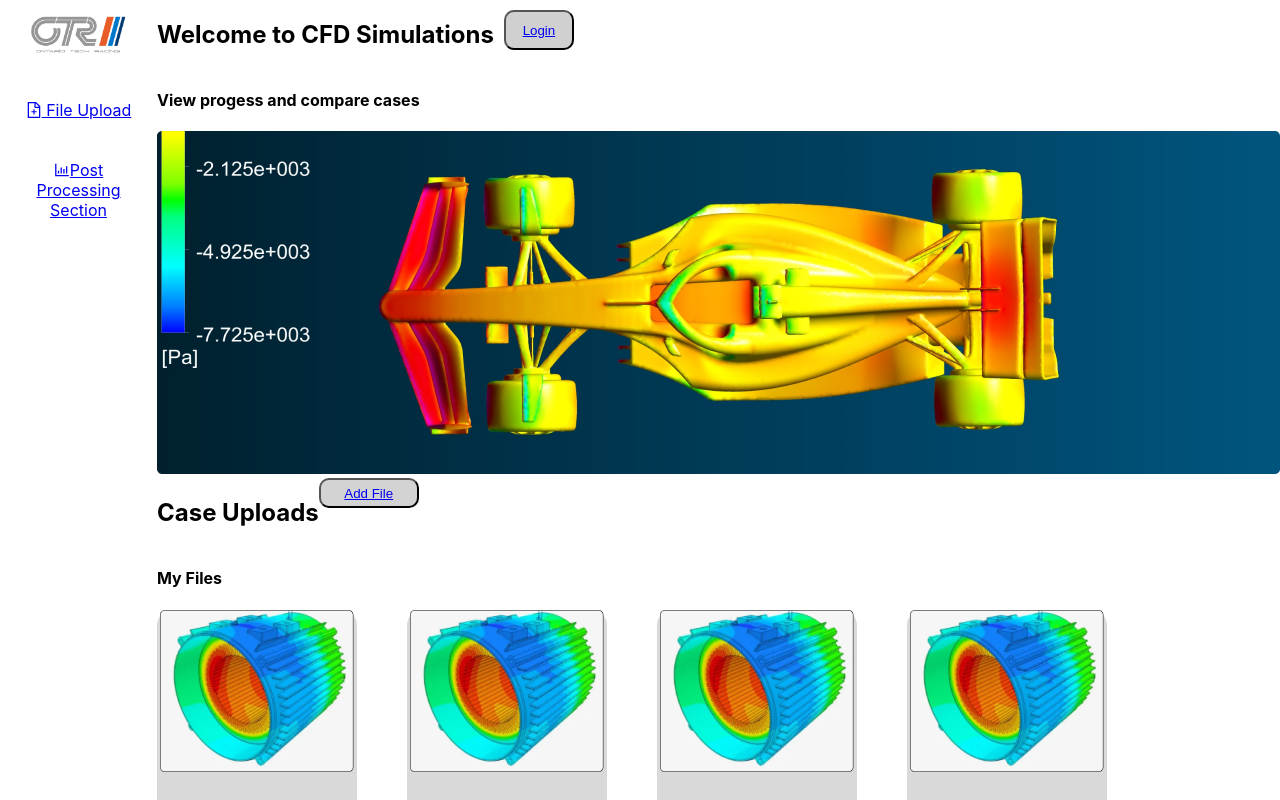
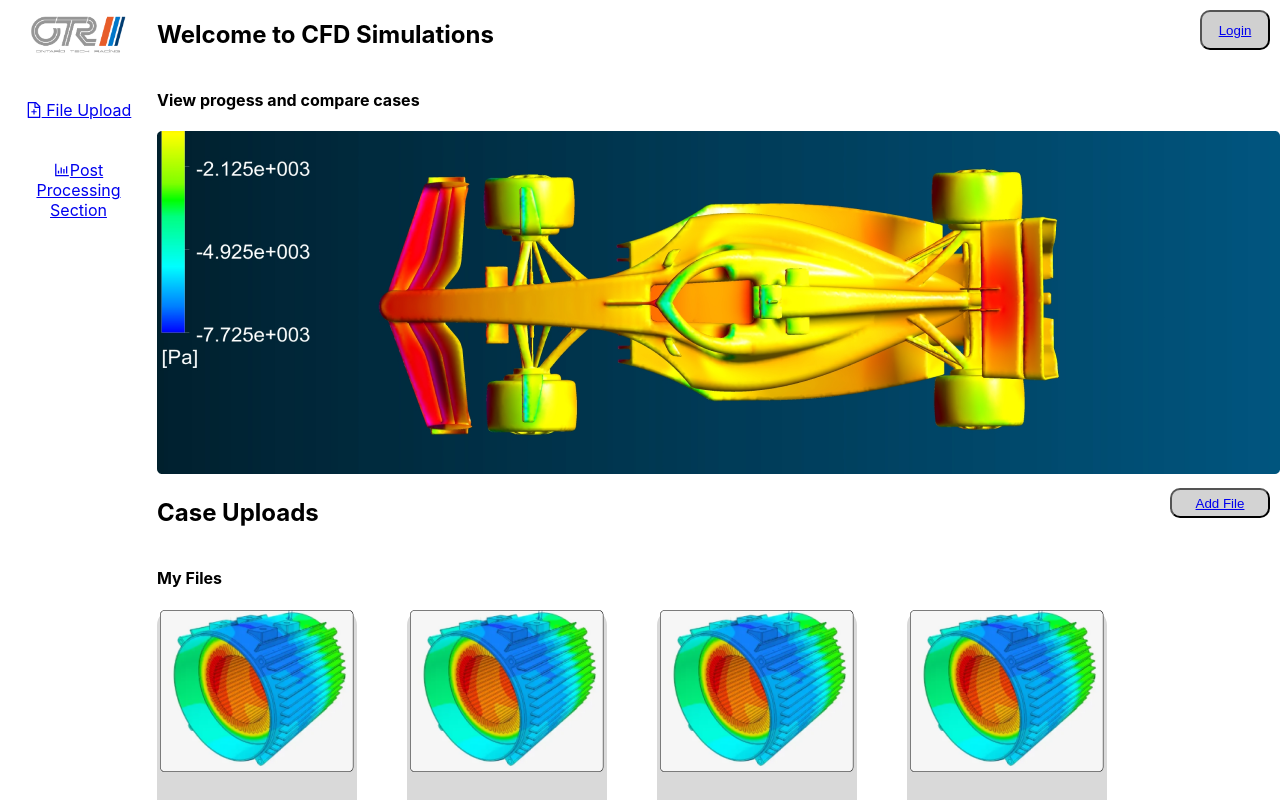
Before and after one commit to OntarioTechRacing/job_manager, a React (Create React App) app: page / in a window 1280 px wide. Shown: the top 800 px of the page. Built offline with nearby package versions, Linux system fonts and the light colour scheme.

Commit message:
Updated dashboard

```diff
--- a/src/App.css
+++ b/src/App.css
@@ -100,13 +100,17 @@
   flex-direction:column;
 }
 
-.login-btn{
+.login-container{
+  margin:10px;
+  margin-left:auto;
+}
+
+.login-btn {
   width:70px;
   height:40px;
   background-color:#D0D0D0;
   border-radius:10px;
   color:black;
-  margin:10px;
 }
 
 /* ------------ NEW ACCOUNT ---------*/
@@ -263,6 +267,8 @@
   background-color:lightgray;
   height:30px;
   border-radius:10px;
+  margin:10px;
+  margin-left:auto;
 }
 
 /* --------- RUN RESULTS ----------*/
--- a/src/Dashboard.jsx
+++ b/src/Dashboard.jsx
@@ -20,7 +20,7 @@ function Dashboard(){
                     <div><h4>View progess and compare cases</h4></div>
                 </div>
 
-                <div>
+                <div className="login-container">
                     <button className="login-btn">
                         <Link to = "./Login">
                             Login
--- a/src/PostProcessing.jsx
+++ b/src/PostProcessing.jsx
@@ -7,10 +7,6 @@ function SimulationRuns(){
     return(
         <div>
             <div className="dashboard-container">
-
-            <div className="dashboard-nav-container">
-                <Navbar/>
-            </div>
 
             <div className="flex-container">
 
@@ -45,7 +41,7 @@ function SimulationRuns(){
 
                     <div>
                         <button className="viewDetails-btn">
-                            <Link to={'./Run'}>View Details</Link>
+                            <Link to={"../Simulation/Run"}>View Details</Link>
                         </button>
                     </div>
                 </div>
@@ -67,7 +63,7 @@ function SimulationRuns(){
 
                     <div>
                         <button className="viewDetails-btn">
-                            <Link to={'./Run'}>
+                            <Link to={'../Simulation/Run'}>
                                 View Details
                             </Link>
                         </button>
@@ -92,7 +88,7 @@ function SimulationRuns(){
 
                     <div>
                         <button className="viewDetails-btn">
-                            <Link to={'./Run'}>View Details</Link>
+                            <Link to={'../Simulation/Run'}>View Details</Link>
                         </button>
                     </div>
                 </div>
```
